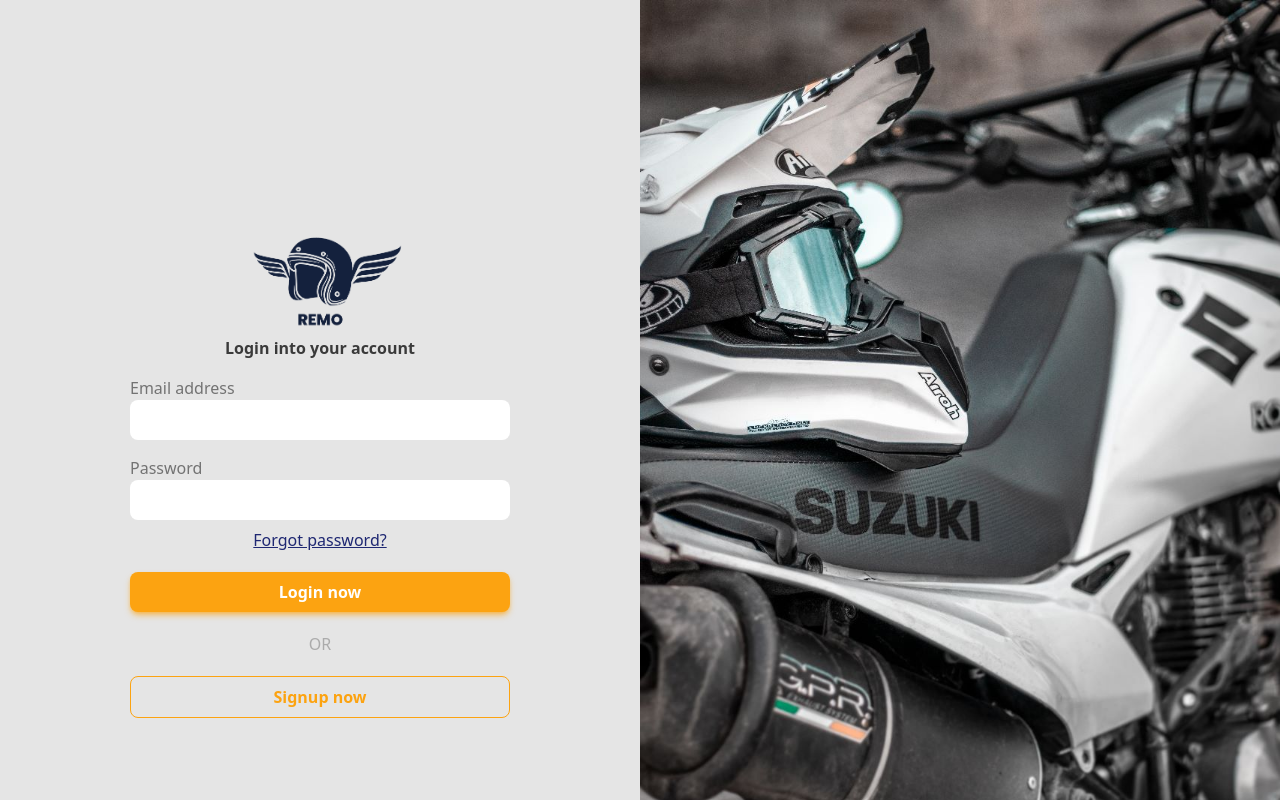
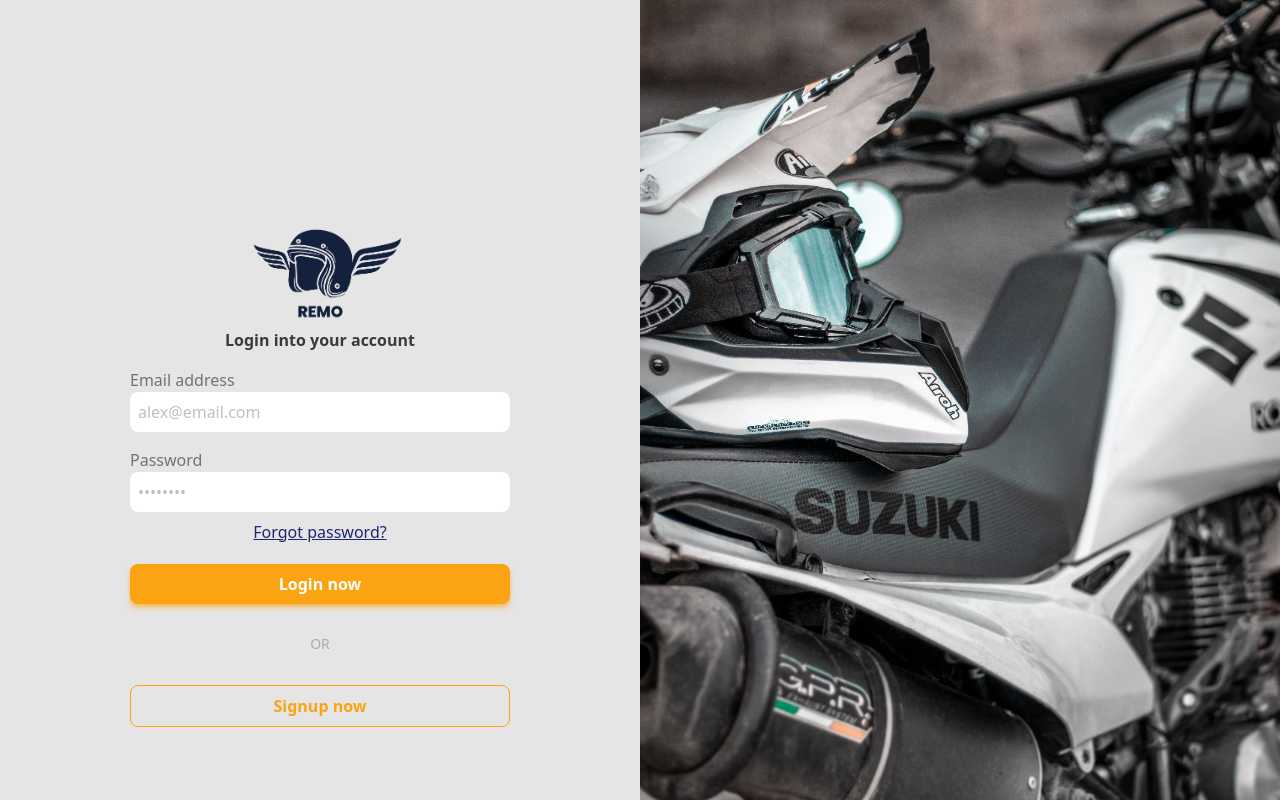
Before and after one commit to vallentinawf/group11, a React (Create React App) app in the folder frontend/: page / in a window 1280 px wide. Shown: the top 800 px of the page. Built offline with nearby package versions, Linux system fonts and the light colour scheme.

Commit message:
make navbar for landing page

```diff
--- a/frontend/src/App.js
+++ b/frontend/src/App.js
@@ -1,8 +1,10 @@
-import Login from "./components/Login";
+// import Navbar from "./components/Navbar";
+import Login from "./pages/Login";
 
 function App() {
   return (
     <div>
+      {/* <Navbar/> */}
       <Login/>
     </div>
   );
--- /dev/null
+++ b/frontend/src/components/Navbar.js
@@ -0,0 +1,26 @@
+import * as React from 'react';
+import Logo from '../assets/logoTransparent.png';
+
+export default function Navbar() {
+    return(
+        <div className='w-screen h-[80px] bg-white fixed drop-shadow-lg'>
+           <div className='px-2 flex justify-between items-center w-full h-full'>
+
+                {/* div for Remo Logo */}
+                <div className='flex items-center'>
+                    <img className='object-scale-down h-[80px] w-[80px]' src={Logo} alt='Logo'></img>
+                </div>
+
+                {/* div for buttons */}
+                <div className='flex pr-4'>
+                    <button className='border-none bg-transparent font-primary pr-4 text-black'>
+                        Help
+                    </button>
+                    <button className='border-none bg-transparent font-primary pl-4 text-black'>
+                        Log In
+                    </button>
+                </div>
+           </div>
+        </div>
+    )
+}
--- a/frontend/src/index.css
+++ b/frontend/src/index.css
@@ -1,12 +1,10 @@
+@import url('https://fonts.googleapis.com/css2?family=Poppins:wght@300;400;600;700&display=swap');
 @tailwind base;
 @tailwind components;
 @tailwind utilities;
 
 /* body {
-    margin: 0;
-    background: #f1f1f1;
-    font-family: -apple-system, BlinkMacSystemFont, 'Segoe UI', 'Roboto', 'Oxygen',
-      'Ubuntu', 'Cantarell', 'Fira Sans', 'Droid Sans', 'Helvetica Neue',
+    font-family: -apple-system, BlinkMacSystemFont, 'Segoe UI', 'Roboto', 'Oxygen', 'Ubuntu', 'Cantarell', 'Fira Sans', 'Droid Sans', 'Helvetica Neue',
       sans-serif;
     -webkit-font-smoothing: antialiased;
     -moz-osx-font-smoothing: grayscale;
--- a/frontend/src/components/Login.js
+++ b/frontend/src/pages/Login.js
@@ -1,42 +1,61 @@
 import * as React from 'react';
 import loginImg from '../assets/login.jpeg';
 import Logo from '../assets/logo.png';
+
 
 export default function Login() {
     return(
     <div className='grid grid-cols-1 sm:grid-cols-2 h-screen w-full bg-gray'>
         <div className='bg-gray flex flex-col justify-center'>
+
+            {/* start - Login Form */}
             <form className='max-w-[500px] bg-gray w-full mx-auto px-10 p-10'>
+
                 <div className='grid justify-items-center'>
                     <img className='object-scale-down w-6/12' src={Logo} alt='Logo'></img>
                 </div>
                 <p className='text-center font-bold p-2 text-black/75'>Login into your account</p>
+
+                {/* div for Email Address Input */}
                 <div className='flex flex-col py-2 px-5'>
                     <label className='text-black/50'>Email address</label>
-                    <input className='p-2 w-full rounded-lg' type="text"></input>
+                    <input className='p-2 w-full rounded-lg placeholder-black/25 focus:outline-none focus:border-orange focus:ring-1 focus:ring-orange' type="text" placeholder='alex@email.com'></input>
                 </div>
+
+                {/* div for Password Input */}
                 <div className='flex flex-col py-2 px-5'>
                     <label className='text-black/50'>Password</label>
-                    <input className='p-2 w-full rounded-lg' type="password"></input>
+                    <input className='p-2 w-full rounded-lg placeholder-black/25 focus:outline-none focus:border-orange focus:ring-1 focus:ring-orange' type="password" placeholder='••••••••'></input>
                 </div>
+
                 <div className='text-center'>
                     <button className='text-blue hover:text-darkblue underline'>Forgot password?</button>
                 </div>
+
+                {/* div for Button Login */}
                 <div className='px-5'>
                     <button className='w-full my-5 py-2 bg-orange text-white font-bold rounded-lg shadow-md shadow-orange/60 hover:shadow-orange/40 '>Login now</button>
                 </div>
-                <div className='text-center text-black/25'>
-                    OR
+
+                <div className="grid justify-items-center">
+                    <hr className="my-5 w-10/12 h-px bg-transparent border-0 dark:bg-black/25"></hr>
+                    <span className="absolute my-2.5 px-3 text-sm text-black/25 bg-gray">OR</span>
                 </div>
+
+                {/* div for Button Signup */}
                 <div className='px-5'>
                     <button className='border w-full my-5 py-2 font-bold text-orange rounded-lg'>Signup now</button>
                 </div>
+
             </form>
+            {/* end - Login Form */}
         </div>
 
+        {/* div for login image beside the form */}
         <div className='hidden sm:block'>
-            <img className='w-full h-full object-cover' src={loginImg} alt="" />
+            <img className='w-full h-full object-cover' src={loginImg} alt="suzuki motorcycle" />
         </div>
+
     </div>
     )
 }
--- a/frontend/tailwind.config.js
+++ b/frontend/tailwind.config.js
@@ -15,6 +15,9 @@
       black:'#000000',
     },
     extend: {},
+    fontFamily: {
+      primary: ["Poppins", "sans-serif"],
+    },
   },
   plugins: [],
 }
```
Also changed, not shown: frontend/src/assets/iconEmail.png (added), frontend/src/assets/logoTransparent.png (added).
